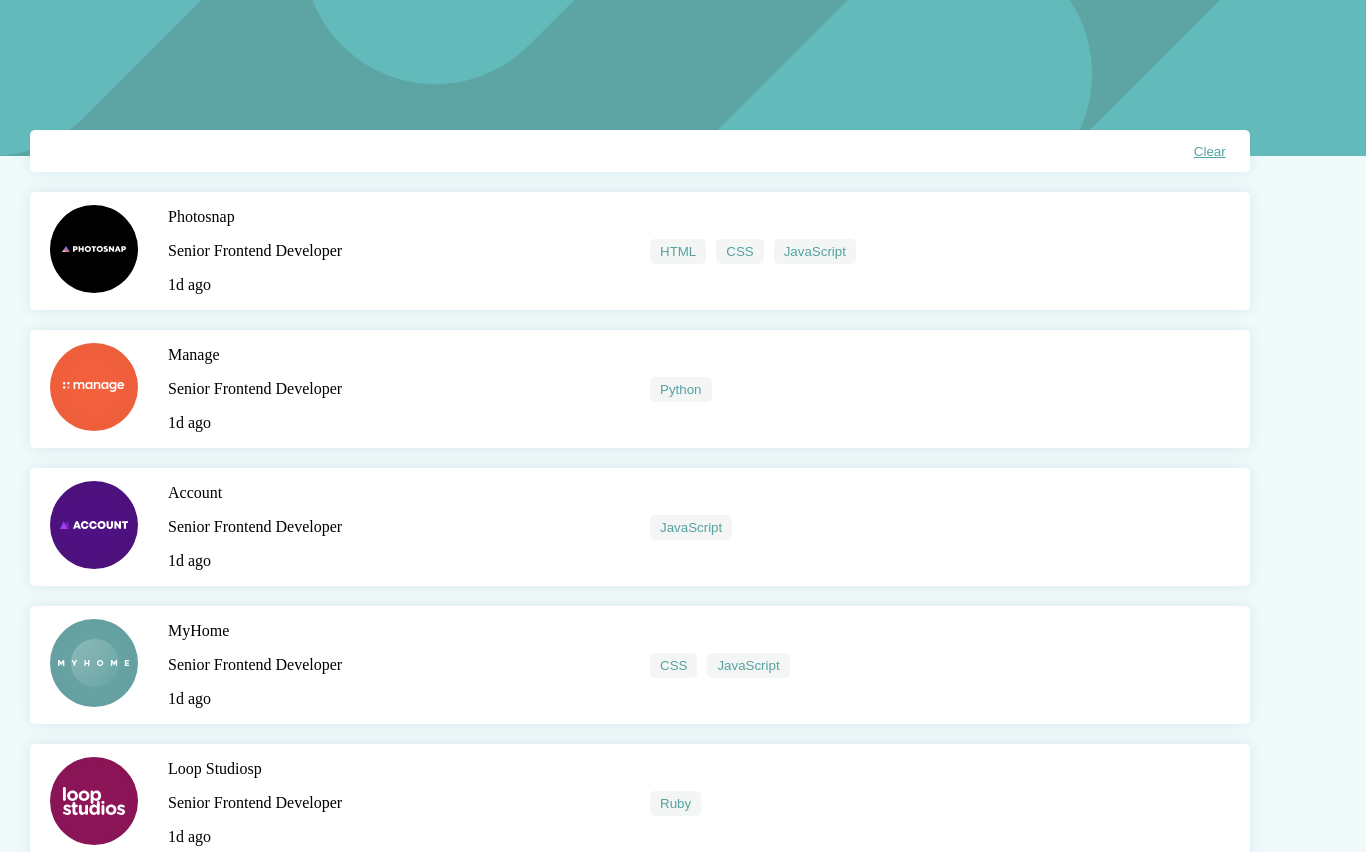
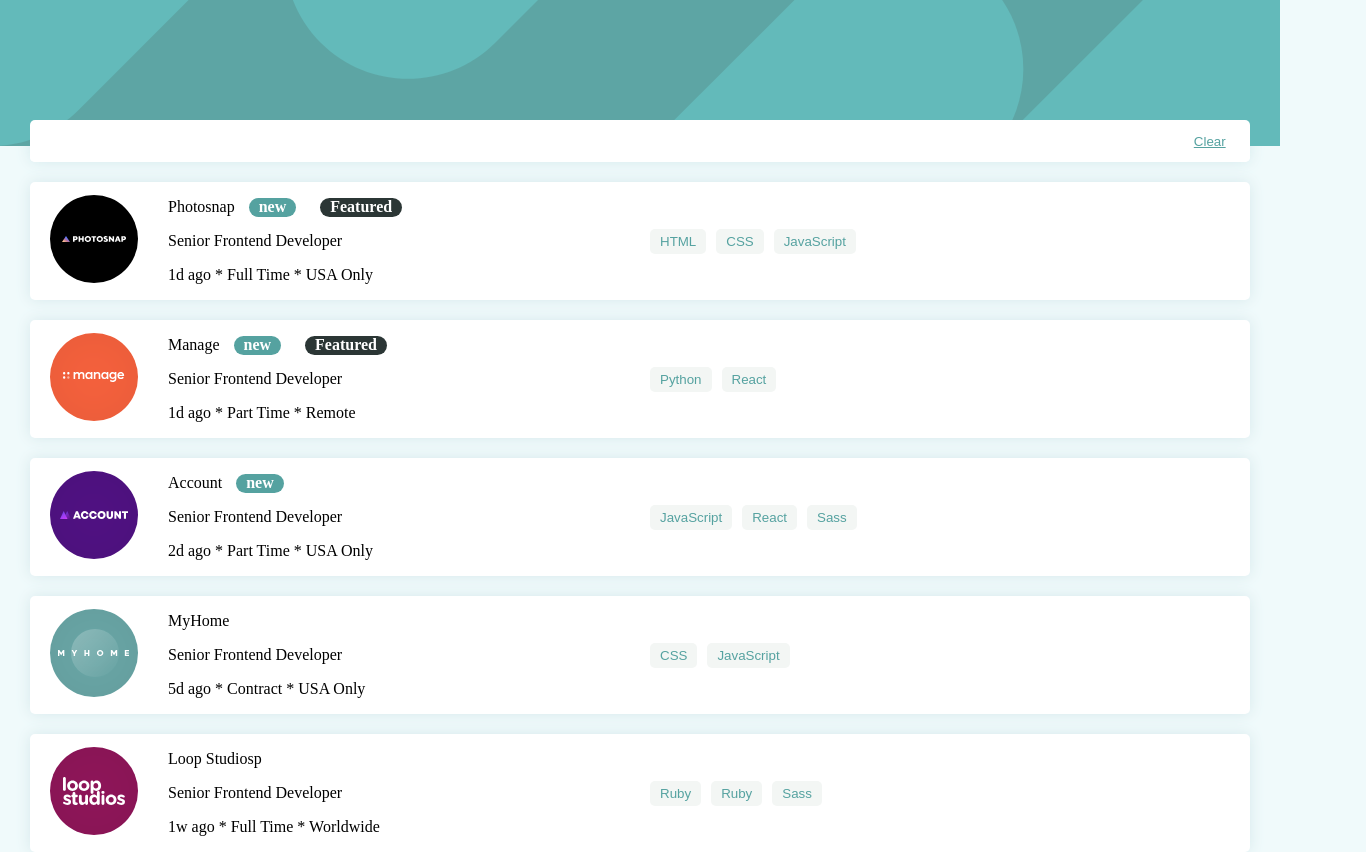
Before and after one commit to sam-621/Jobs-Listing, a React (Create React App) app: page / in a window 1280 px wide. Shown: the top 852 px of the page, 1366 px wide, since content can reach past the window. Built offline with nearby package versions, Linux system fonts and the light colour scheme.

Commit message:
Data updated

```diff
--- a/src/components/JobCard.jsx
+++ b/src/components/JobCard.jsx
@@ -4,7 +4,7 @@ import '../styles/jobCard.css';
 import Tag from '../components/Tag';
 
 const JobCard = (props) => {
-    const { img, enterprice, jobName, moreInfo, technology} = props;
+    const { neww, featured, img, enterprice, jobName, postedAt, contract, location, technology} = props;
     return(
         <article>
             <div className="Info">
@@ -12,9 +12,9 @@ const JobCard = (props) => {
                     <img src={img} alt="an imge"/>
                 </div>
                 <div className="Text">
-                    <p>{enterprice}</p>
+                    <p>{enterprice} {neww ? <strong className="new">new</strong> : ''} {featured ? <strong className="Featured">Featured</strong> : ''}</p>
                     <p>{jobName}</p>
-                    <p>{moreInfo}</p>
+                    <p>{postedAt} * {contract} * {location}</p>
                 </div>
             </div>
             <div className="Tags">
--- a/src/containers/Jobs.jsx
+++ b/src/containers/Jobs.jsx
@@ -39,8 +39,12 @@ class Jobs extends React.Component {
                     key={job.id}
                     img={Logos[job.id-1]}
                     enterprice={job.company}
+                    neww= {job.new}
+                    featured= {job.featured}
                     jobName={job.position}
-                    moreInfo={job.postedAt}
+                    postedAt={job.postedAt}
+                    contract={job.contract}
+                    location={job.location}
                     technology={job.languages}
                 />
             );
--- a/src/index.js
+++ b/src/index.js
@@ -7,6 +7,8 @@ const Data = [
   {
     id: 1,
     company: "Photosnap",
+    new: true,
+    featured: true,
     logo: "../images/photosnap.svg",
     position: "Senior Frontend Developer",
     postedAt: "1d ago",
@@ -17,92 +19,110 @@ const Data = [
   {
     id: 2,
     company: "Manage",
+    new: true,
+    featured: true,
     logo: "../images/photosnap.svg",
     position: "Senior Frontend Developer",
     postedAt: "1d ago",
-    contract: "Full Time",
-    location: "USA Only",
-    languages: ["Python"]
+    contract: "Part Time",
+    location: "Remote",
+    languages: ["Python", "React"]
   },
   {
     id: 3,
     company: "Account",
+    new: true,
+    featured: false,
     logo: "../images/photosnap.svg",
     position: "Senior Frontend Developer",
-    postedAt: "1d ago",
-    contract: "Full Time",
+    postedAt: "2d ago",
+    contract: "Part Time",
     location: "USA Only",
-    languages: ["JavaScript"],
+    languages: ["JavaScript", "React", "Sass"],
   },
   {
     id: 4,
     company: "MyHome",
+    new: false,
+    featured: false,
     logo: "../images/photosnap.svg",
     position: "Senior Frontend Developer",
-    postedAt: "1d ago",
-    contract: "Full Time",
+    postedAt: "5d ago",
+    contract: "Contract",
     location: "USA Only",
     languages: ["CSS", "JavaScript"]
   },
   {
     id: 5,
     company: "Loop Studiosp",
+    new: false,
+    featured: false,
     logo: "../images/photosnap.svg",
     position: "Senior Frontend Developer",
-    postedAt: "1d ago",
+    postedAt: "1w ago",
     contract: "Full Time",
-    location: "USA Only",
-    languages: ["Ruby"]
+    location: "Worldwide",
+    languages: ["Ruby", "Ruby", "Sass"]
   },
   {
     id: 6,
     company: "FaceIt",
+    new: false,
+    featured: false,
     logo: "../images/photosnap.svg",
     position: "Senior Frontend Developer",
-    postedAt: "1d ago",
+    postedAt: "2w ago",
     contract: "Full Time",
-    location: "USA Only",
-    languages: ["HTML", "JavaScript"]
+    location: "UK Only",
+    languages: ["HTML", "JavaScript", "RoR"]
   },
   {
     id: 7,
     company: "Shortly",
+    new: false,
+    featured: false,
     logo: "../images/photosnap.svg",
     position: "Senior Frontend Developer",
-    postedAt: "1d ago",
+    postedAt: "2w ago",
     contract: "Full Time",
-    location: "USA Only",
-    languages: ["JavaScript", "Python"]
+    location: "Worldwide",
+    languages: ["JavaScript", "Python", "Sass"]
   },
   {
     id: 8,
     company: "Insure",
+    new: false,
+    featured: false,
     logo: "../images/photosnap.svg",
     position: "Senior Frontend Developer",
-    postedAt: "1d ago",
+    postedAt: "2w ago",
     contract: "Full Time",
     location: "USA Only",
-    languages: ["JavaScript", "Python"]
+    languages: ["Vue", "Sass", "JavaScript"]
   },
   {
     id: 9,
     company: "Eyecam Co.",
+    new: false,
+    featured: false,
     logo: "../images/photosnap.svg",
     position: "Senior Frontend Developer",
-    postedAt: "1d ago",
+    postedAt: "3w ago",
     contract: "Full Time",
-    location: "USA Only",
-    languages: ["JavaScript", "Python"]
+    location: "Worldwide",
+    languages: ["Django", "JavaScript", "Python"]
   },
   {
     id: 10,
     company: "The Air Filter Company",
+    new: false,
+    featured: false,
     logo: "../images/photosnap.svg",
     position: "Senior Frontend Developer",
-    postedAt: "1d ago",
-    contract: "Full Time",
-    location: "USA Only",
-    languages: ["JavaScript", "Python"]
+    postedAt: "1mo ago",
+    contract: "Part Time",
+    location: "Worldwide",
+    languages: ["React", "Sass", "JavaScript"]
   }
 ]
 
--- a/src/styles/app.css
+++ b/src/styles/app.css
@@ -3,8 +3,9 @@ body{
     background-color: #f0fafb;
 }
 .Hero{
-
+    width: 100%;
 }
 .Hero img{
     background-color: #5da5a4;
+    width: 100%;
 }
--- a/src/styles/jobCard.css
+++ b/src/styles/jobCard.css
@@ -35,3 +35,17 @@ article{
     color: white;
     background-color: #55a2a0;
 }
+strong{
+    color: white;
+    margin: 0 10px;
+    padding: 0 10px;
+    padding-bottom: 2px;
+}
+.new{
+    border-radius: 20px;
+    background-color: #55a2a0;
+}
+.Featured{
+    border-radius: 20px;
+    background-color: #2b3635;
+}
```
